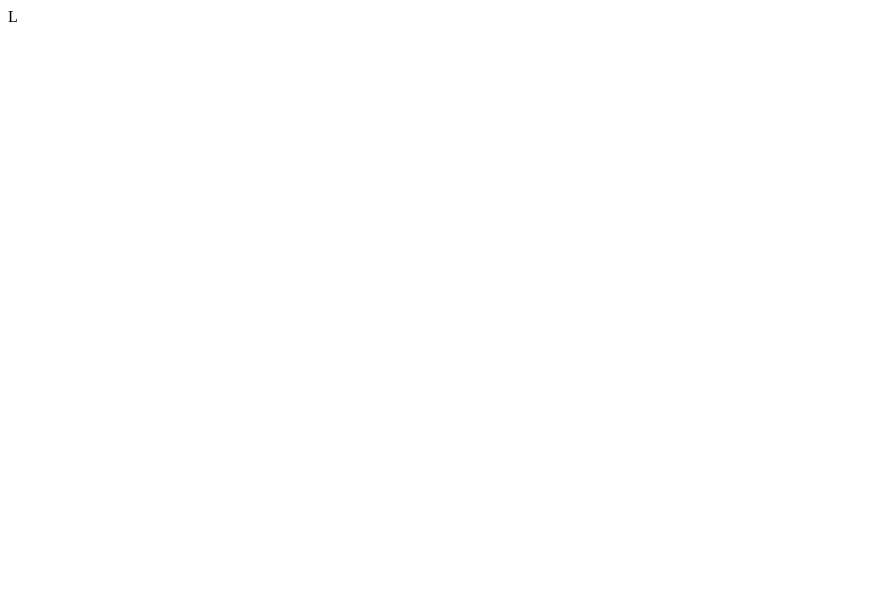
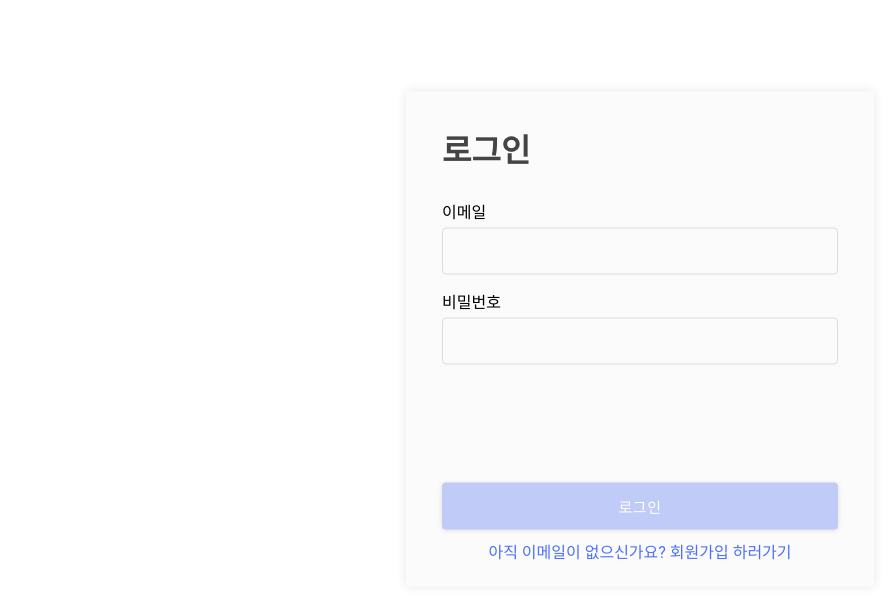
Before and after one commit to codestates/Weavel, a React (Create React App) app in the folder client/: page /login in a window 1280 px wide. Shown: the top 598 px of the page, without its empty margins (0-894 px from the left). Built offline with nearby package versions, Linux system fonts and the light colour scheme.

Commit message:
[LoginPage][Login] 로그인 페이지, 로그아웃 모달 구현

```diff
--- a/client/src/App.js
+++ b/client/src/App.js
@@ -1,8 +1,9 @@
 import { BrowserRouter, Route, Switch } from "react-router-dom";
-import LoginPage from "./pages/LoginPage";
+import Modal from "./components/Modal/Modal";
+import LoginPage from "./pages/LoginPage/LoginPage";
 import MainPage from "./pages/MainPage";
 import MyPage from "./pages/MyPage";
-import SignupPage from "./pages/LoginPage";
+import SignupPage from "./pages/SignupPage";
 
 function App() {
   return (
--- /dev/null
+++ b/client/src/components/Modal/Modal.js
@@ -0,0 +1,21 @@
+import React from "react";
+import {
+  ModalContainer,
+  ModalMessage,
+  ButtonContainer,
+  ConfirmButton,
+  CancelButton,
+} from "./Modal.style";
+function Modal() {
+  return (
+    <ModalContainer>
+      <ModalMessage>로그아웃 하시겠습니까?</ModalMessage>
+      <ButtonContainer>
+        <ConfirmButton>확인</ConfirmButton>
+        <CancelButton>취소</CancelButton>
+      </ButtonContainer>
+    </ModalContainer>
+  );
+}
+
+export default Modal;
--- /dev/null
+++ b/client/src/components/Modal/Modal.style.js
@@ -0,0 +1,55 @@
+import styled from "styled-components";
+
+export const ModalContainer = styled.div`
+  margin: 0 auto;
+  width: 396px;
+  height: 255px;
+  filter: drop-shadow(0px 0px 11px rgba(0, 0, 0, 0.1));
+  font-family: Roboto;
+  font-style: normal;
+  background: #fbfbfb;
+  border-radius: 4px;
+  display: flex;
+  flex-direction: column;
+`;
+
+export const ModalMessage = styled.div`
+  font-weight: bold;
+  font-size: 20px;
+  line-height: 23px;
+  justify-content: center;
+  text-align: center;
+  vertical-align: middle;
+  margin-top: 90px;
+  flex: 1.5;
+`;
+export const ButtonContainer = styled.div`
+  font-weight: 500;
+  font-size: 15px;
+  line-height: 26px;
+  letter-spacing: 0.46px;
+  display: flex;
+  flex: 1.5;
+  justify-content: center;
+  gap: 11px;
+`;
+export const ConfirmButton = styled.button`
+  width: 85px;
+  height: 47px;
+  background: #4d70ff;
+  box-shadow: 0px 1px 5px rgba(0, 0, 0, 0.12);
+  border-radius: 4px;
+  color: #ffffff;
+  border-style: none;
+  cursor: pointer;
+`;
+
+export const CancelButton = styled.button`
+  width: 85px;
+  height: 47px;
+  border: 1px solid #4d70ff;
+  border-radius: 4px;
+  color: #4d70ff;
+  background: #ffffff;
+  cursor: pointer;
+`;
--- a/client/src/pages/LoginPage.js
+++ /dev/null
@@ -1,7 +0,0 @@
-import React from "react";
-
-function LoginPage() {
-  return <div>L</div>;
-}
-
-export default LoginPage;
--- /dev/null
+++ b/client/src/pages/LoginPage/LoginPage.js
@@ -0,0 +1,71 @@
+import React, { useState } from "react";
+import {
+  LoginContainer,
+  LoginText,
+  EmailInput,
+  PasswordInput,
+  LoginButton,
+  GoSignup,
+  InputLabel,
+  AlertBox,
+  AlertImg,
+  AlertText,
+  MiddleContainer,
+} from "./LoginPage.style";
+
+function LoginPage() {
+  const [isdisabled, setIsDisabled] = useState(true);
+  const [inputPw, setInputPw] = useState("");
+  const [inputId, setInputId] = useState("");
+  const [isValid, setIsValid] = useState(null);
+
+  const handleInputId = (e) => {
+    setInputId(e.target.value);
+
+    if (inputId.length > 0 && inputPw.length > 0) {
+      setIsDisabled(false);
+    } else {
+      setIsDisabled(true);
+    }
+    if (window.event.keyCode === 13) {
+      // return handleLoginButton(e);
+    }
+    setIsValid(false);
+  };
+  const handleInputPw = (e) => {
+    setInputPw(e.target.value);
+    if (inputId.length > 0 && inputPw.length > 0) {
+      setIsDisabled(false);
+    } else {
+      setIsDisabled(true);
+    }
+    if (window.event.keyCode === 13) {
+      // return handleLoginButton(e);
+    }
+    setIsValid(false);
+  };
+
+  return (
+    <LoginContainer>
+      <LoginText>로그인</LoginText>
+      <InputLabel>이메일</InputLabel>
+      <EmailInput value={inputId} onChange={handleInputId} />
+      <InputLabel>비밀번호</InputLabel>
+      <PasswordInput type="password" value={inputPw} onChange={handleInputPw} />
+      <MiddleContainer>
+        {!isValid ? (
+          ""
+        ) : (
+          <AlertBox>
+            <AlertImg src="../images/alert.svg" />
+            <AlertText>이메일과 비밀번호를 다시한번 확인해 주세요</AlertText>
+          </AlertBox>
+        )}
+      </MiddleContainer>
+      <LoginButton disabled={isdisabled}>로그인</LoginButton>
+      <GoSignup>아직 이메일이 없으신가요? 회원가입 하러가기</GoSignup>
+    </LoginContainer>
+  );
+}
+
+export default LoginPage;
--- /dev/null
+++ b/client/src/pages/LoginPage/LoginPage.style.js
@@ -0,0 +1,130 @@
+import styled from "styled-components";
+
+export const LoginContainer = styled.h3`
+  position: fixed;
+  top: 40%;
+  left: 50%;
+  -webkit-transform: translate(-50%, -50%);
+  -moz-transform: translate(-50%, -50%);
+  -ms-transform: translate(-50%, -50%);
+  -o-transform: translate(-50%, -50%);
+  transform: translate(-50%, -50%);
+  display: flex;
+  flex-direction: column;
+  width: 468px;
+  height: 495px;
+  background: #fbfbfb;
+  box-shadow: 0px 0px 11px rgba(0, 0, 0, 0.1);
+  border-radius: 4px;
+  font-family: Roboto;
+`;
+
+export const LoginText = styled.div`
+  font-size: 32px;
+  line-height: 37px;
+  color: #444444;
+  font-weight: 700;
+  margin: 41px 0 33px 36px;
+`;
+export const InputLabel = styled.label`
+  font-size: 16px;
+  line-height: 19px;
+  font-weight: normal;
+  margin: 0 0 6px 36px;
+`;
+export const EmailInput = styled.input`
+  background: #fbfbfb;
+  width: 396px;
+  height: 47px;
+  border: 1px solid #dcdcdc;
+  box-sizing: border-box;
+  border-radius: 4px;
+  margin: 0 0 18px 36px;
+  padding-left: 10px;
+  &:focus {
+    outline-color: #4d70ff;
+  }
+`;
+
+export const PasswordInput = styled.input`
+  background: #fbfbfb;
+  width: 396px;
+  height: 47px;
+  border: 1px solid #dcdcdc;
+  box-sizing: border-box;
+  border-radius: 4px;
+  margin: 0 0 18px 36px;
+  padding-left: 10px;
+  &:focus {
+    outline-color: #4d70ff;
+  }
+`;
+
+export const LoginButton = styled.button`
+  width: 396px;
+  height: 47px;
+  box-shadow: 0px 1px 5px rgba(0, 0, 0, 0.12);
+  border-radius: 4px;
+  border-style: none;
+  font-weight: 500;
+  font-size: 15px;
+  letter-spacing: 0.46px;
+  color: #ffffff;
+
+  margin-left: 36px;
+  cursor: pointer;
+  ${(props) =>
+    props.disabled
+      ? `
+          background: #C0CBF7;
+        `
+      : `
+          background: #4D70FF;
+        `};
+`;
+
+export const GoSignup = styled.div`
+  position: relative;
+  margin-top: 13px;
+  font-weight: normal;
+  font-size: 16px;
+  line-height: 19px;
+  color: #4d70ff;
+  text-align: center;
+  cursor: pointer;
+`;
+
+export const AlertBox = styled.div`
+  display: flex;
+  background: linear-gradient(
+      0deg,
+      rgba(255, 255, 255, 0.9),
+      rgba(255, 255, 255, 0.9)
+    ),
+    #f44336;
+  width: 396px;
+  border-radius: 4px;
+  margin-left: 36px;
+`;
+
+export const AlertText = styled.span`
+  color: #f44336;
+  font-weight: normal;
+  font-size: 14px;
+  padding-top: 10px;
+  flex-direction: row;
+  justify-content: center;
+  vertical-align: middle;
+  flex: 6;
+  justify-content: center;
+`;
+
+export const AlertImg = styled.img`
+  width: 22px;
+  height: 36px;
+  flex: 1;
+`;
+
+export const MiddleContainer = styled.div`
+  height: 100px;
+`;
```
Also changed, not shown: client/src/components/LogoutModal.js (deleted, +0 -7 lines), client/public/images/alert.svg (added).
